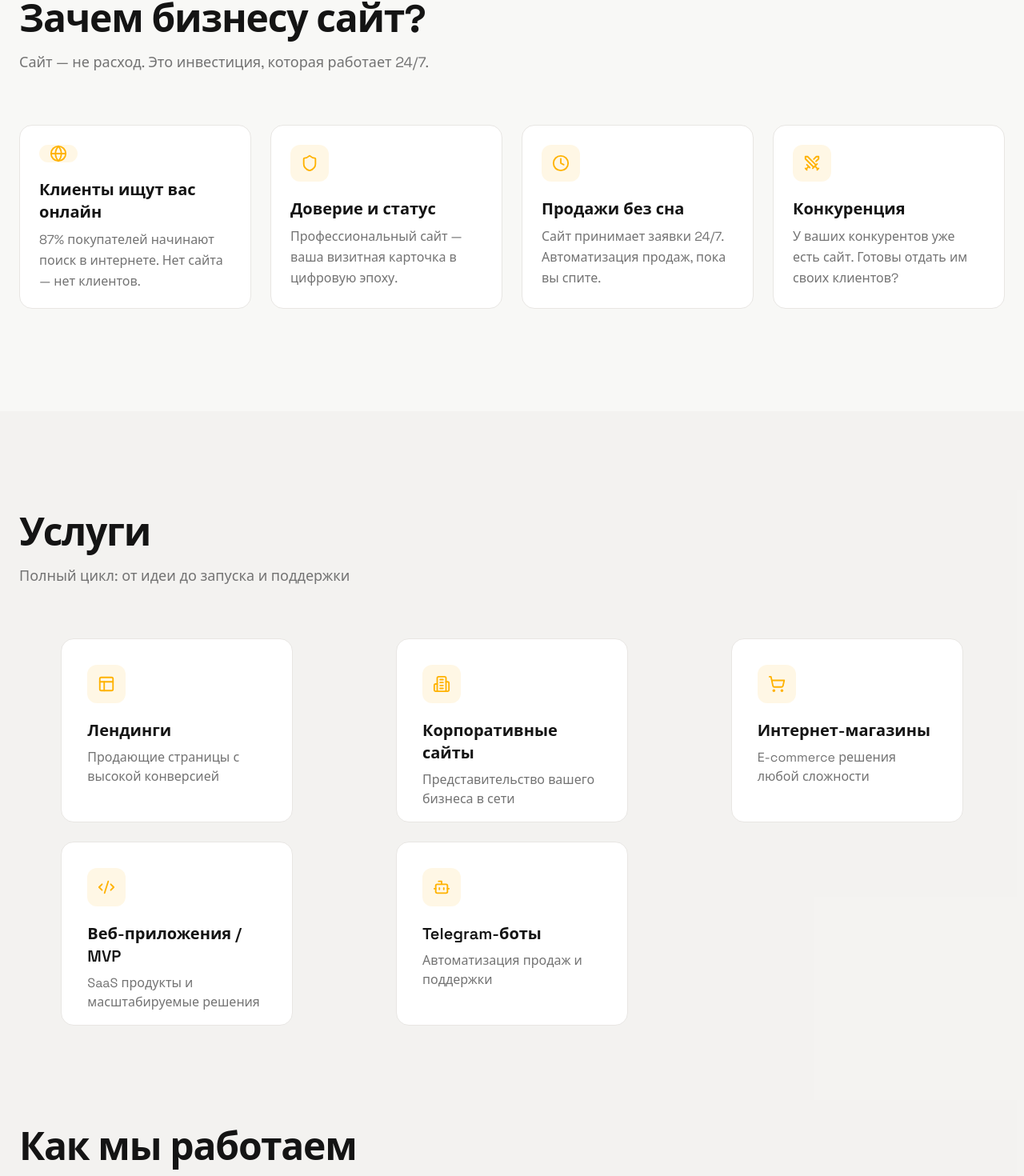
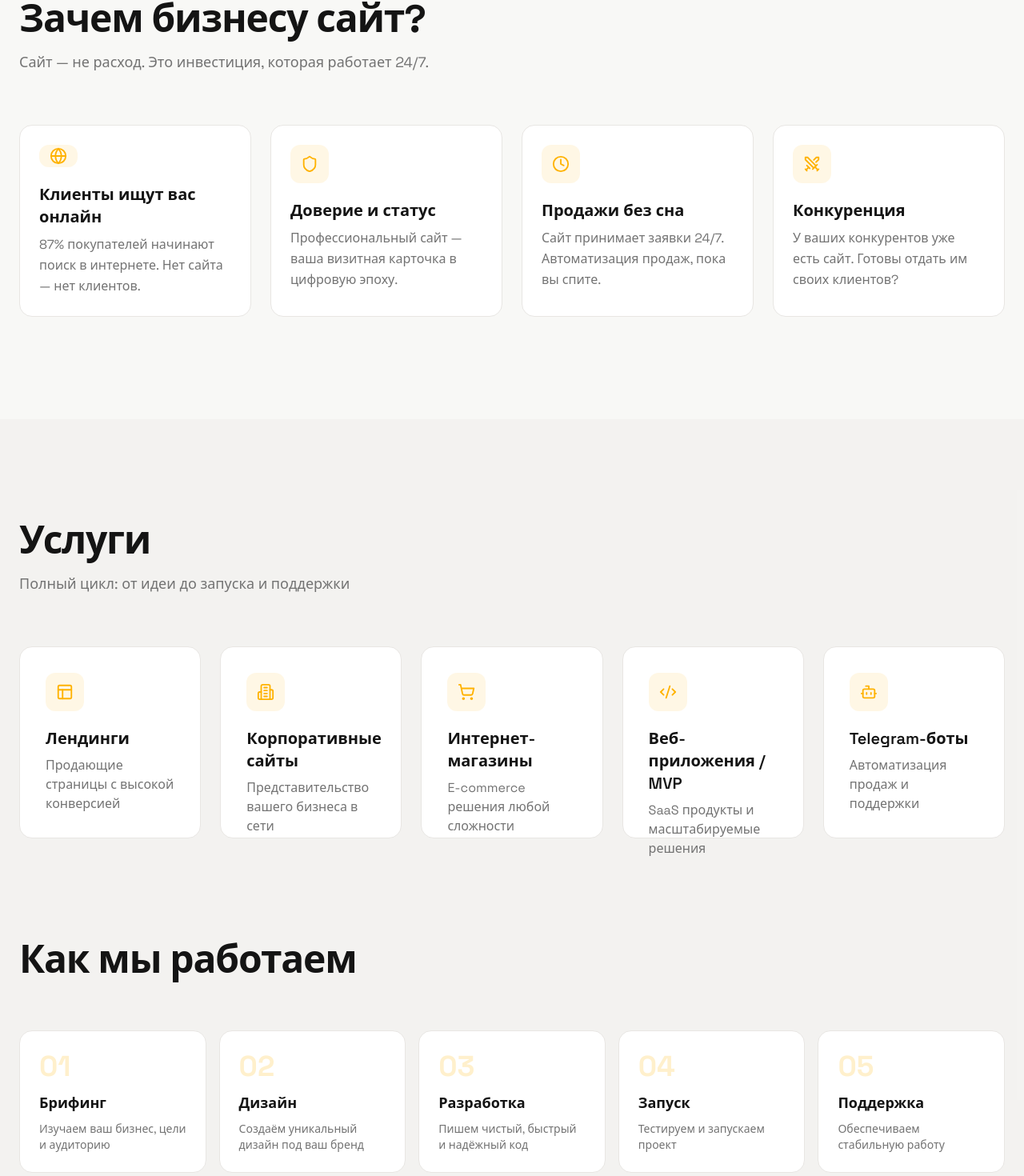
Before and after one commit to mukhsinus/VANTALAB, a React (Vite) app: page / in a window 1280 px wide. Shown: the part 912-2382 px from the top of the page at 80% size. Built offline with nearby package versions, Linux system fonts and the light colour scheme; the HTML template or start-up script is replaced by a standard one.

Commit message:
cards width

```diff
--- a/src/components/home/ServicesSection.tsx
+++ b/src/components/home/ServicesSection.tsx
@@ -17,12 +17,12 @@ const ServicesSection = () => {
           </div>
         </FadeIn>
 
-        <div className="mt-16 grid md:grid-cols-2 lg:grid-cols-3 gap-6">
+        <div className="mt-16 grid grid-cols-1 md:grid-cols-2 lg:grid-cols-5 gap-6">
           {t.services.items.map((service, i) => {
             const Icon = serviceIcons[i];
             return (
               <FadeIn key={i} delay={i * 0.08}>
-                <div className="p-8 rounded-2xl bg-card border border-border hover:border-accent/30 transition-all hover:shadow-lg group w-[290px] h-[230px] mx-auto">
+                <div className="p-8 rounded-2xl bg-card border border-border hover:border-accent/30 transition-all hover:shadow-lg group h-[240px]">
                   <div className="w-12 h-12 rounded-xl bg-accent/10 flex items-center justify-center mb-5 group-hover:bg-accent/20 transition-colors">
                     <Icon size={22} className="text-accent" />
                   </div>
--- a/src/components/home/WhySection.tsx
+++ b/src/components/home/WhySection.tsx
@@ -17,12 +17,12 @@ const WhySection = () => {
           </div>
         </FadeIn>
 
-        <div className="mt-16 grid md:grid-cols-2 lg:grid-cols-4 gap-6 items-center justify-center overflow-x-auto md:overflow-x-visible w-full md:w-auto px-2 md:px-0">
+        <div className="mt-16 grid grid-cols-1 md:grid-cols-2 lg:grid-cols-4 gap-6">
           {t.why.points.map((point, i) => {
             const Icon = icons[i];
             return (
               <FadeIn key={i} delay={i * 0.1}>
-                <div className="p-6 rounded-2xl border border-border bg-card hover:border-accent/30 transition-colors group w-[290px] h-[230px] flex flex-col justify-start mx-auto">
+                <div className="p-6 rounded-2xl border border-border bg-card hover:border-accent/30 transition-colors group h-[240px] flex flex-col justify-start">
                   <div className="w-12 h-12 rounded-xl bg-accent/10 flex items-center justify-center mb-5 group-hover:bg-accent/20 transition-colors">
                     <Icon size={22} className="text-accent" />
                   </div>
```
